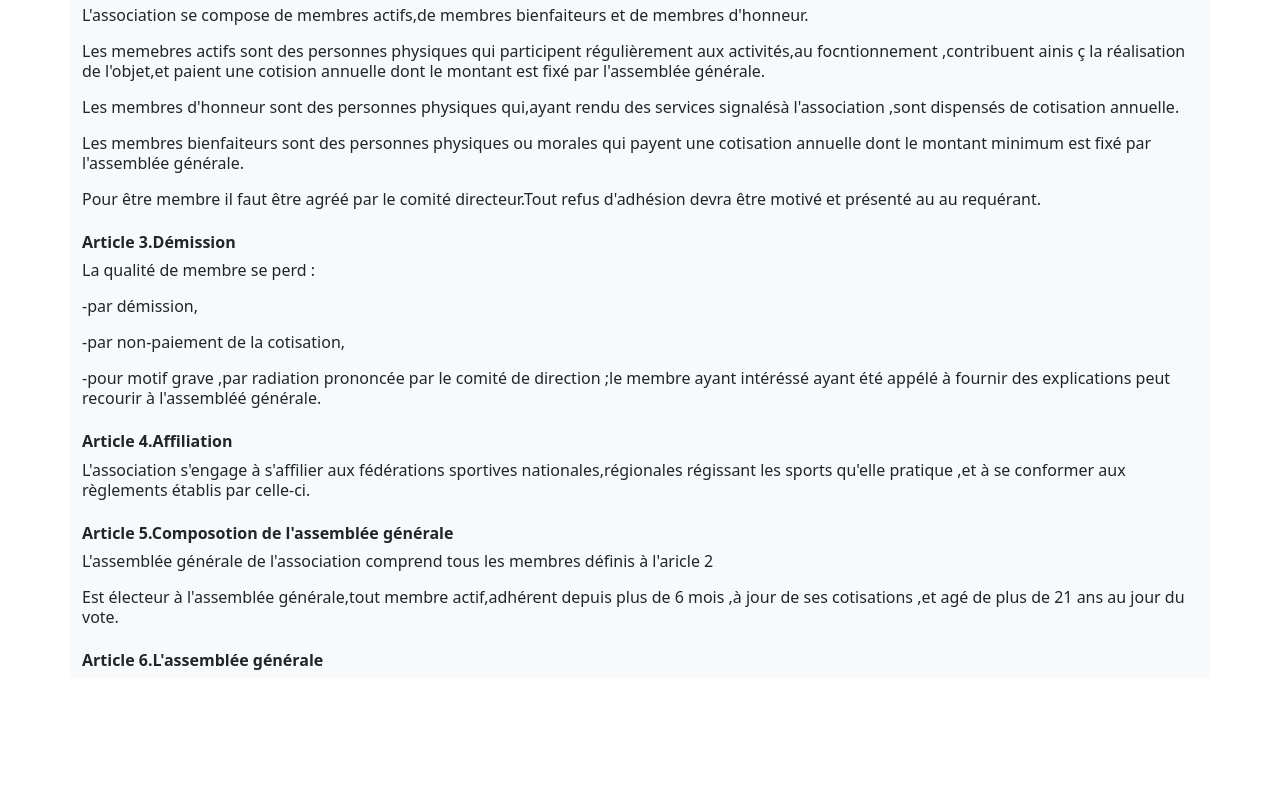
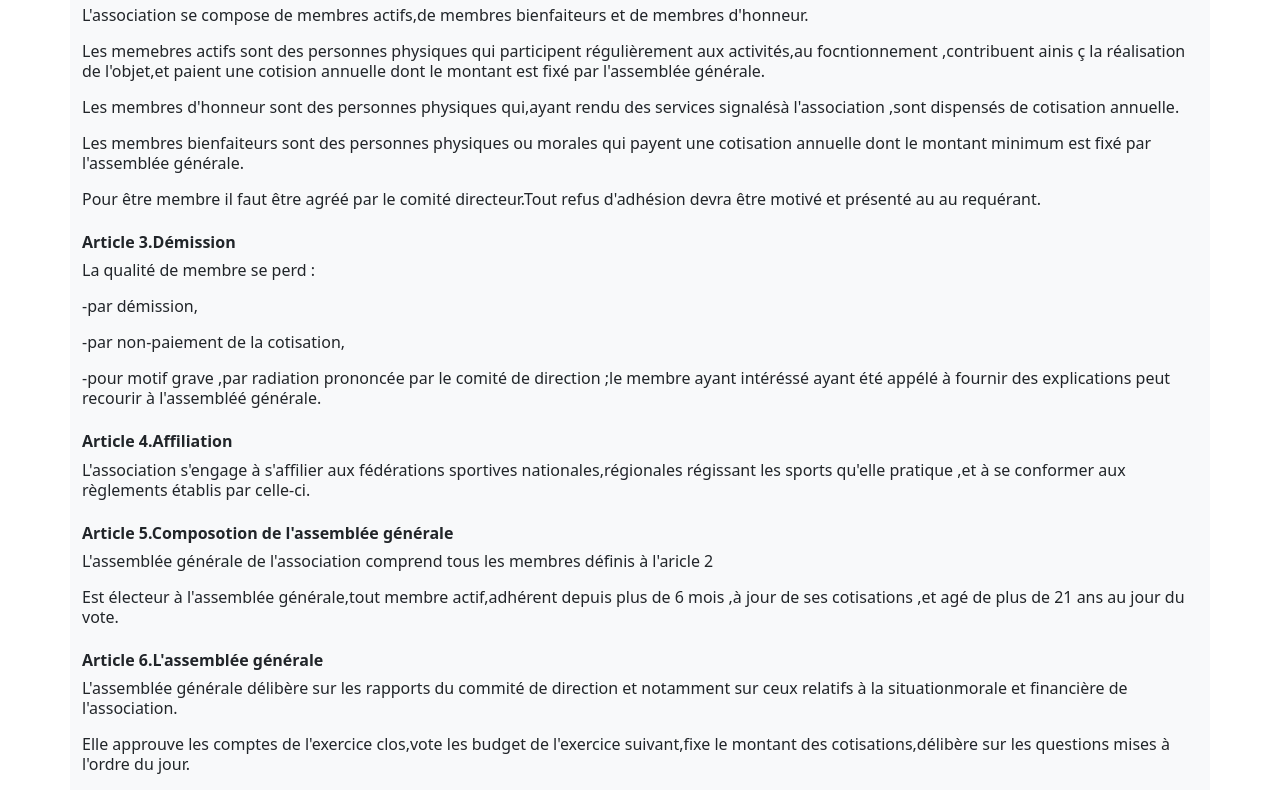
Before and after one commit to Tchoubi11/monAssociation, a plain HTML site: page Statuts.html in a window 1280 px wide. Shown: the part 378-1168 px from the top of the page. Before the commit the page ends 1056 px from the top, so only its background shows below. Drawn offline with Linux system fonts and the light colour scheme.

Commit message:
ajout de deux paragraphes à l'article 6.

```diff
--- a/Statuts.html
+++ b/Statuts.html
@@ -66,6 +66,19 @@
                     <p>L'assemblée générale de l'association comprend tous les membres définis à l'aricle 2</p>
                     <p>Est électeur à l'assemblée générale,tout membre actif,adhérent depuis plus de 6 mois ,à jour de ses cotisations ,et agé de plus de 21 ans au jour du vote.</p>
                   <h6 class="fw-bold mt-4">Article 6.L'assemblée générale</h6>
+                    <p>L'assemblée générale délibère sur les rapports du commité de direction et notamment sur ceux relatifs à la situationmorale et financière de l'association.</p>
+                    <p>Elle approuve les comptes de l'exercice clos,vote les budget de l'exercice suivant,fixe le montant des cotisations,délibère sur les questions mises à l'ordre du jour.</p>
+
+
+
+
+
+
+
+
+
+
+
               </section>
             </div>
         </div>
```
